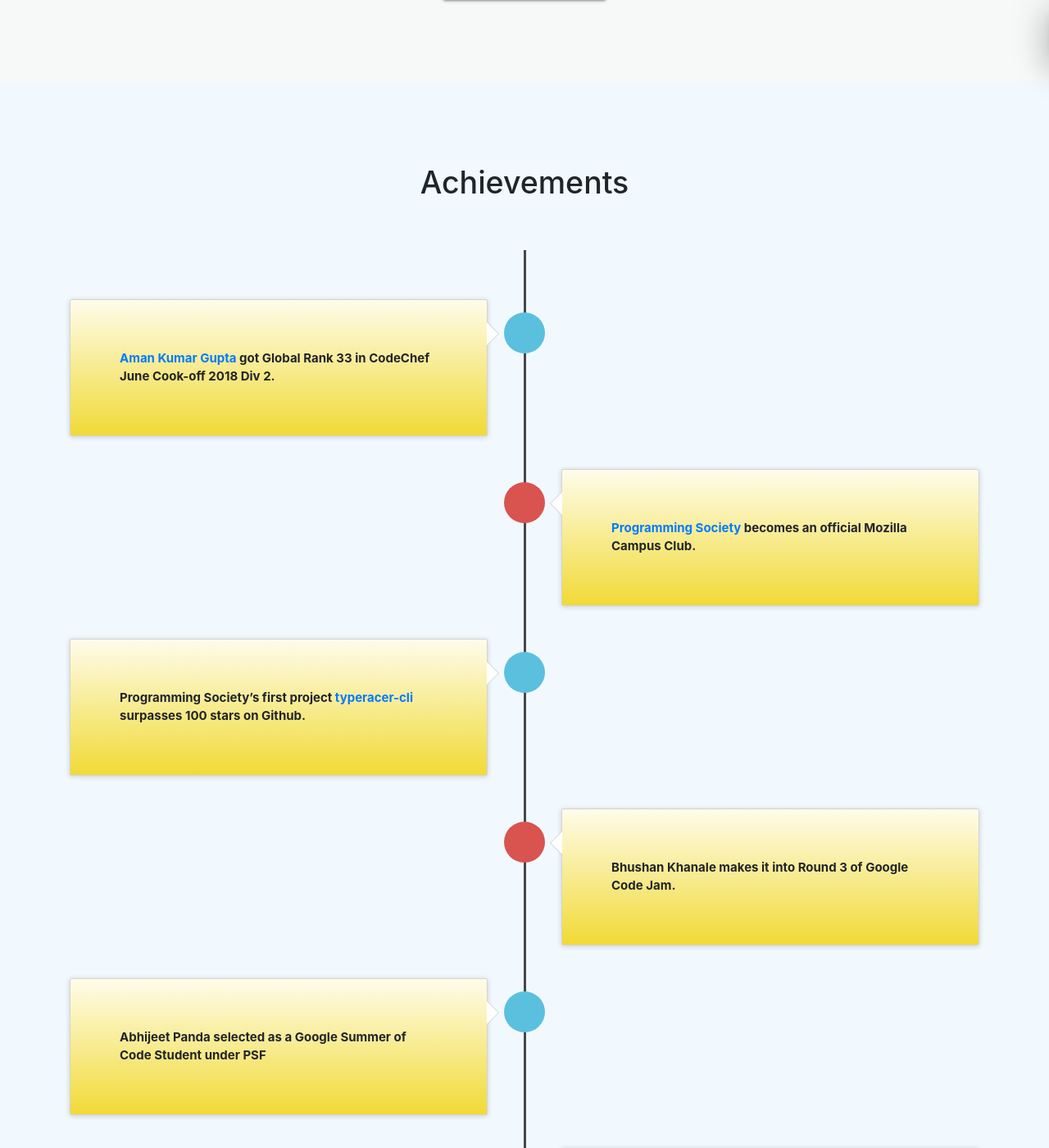
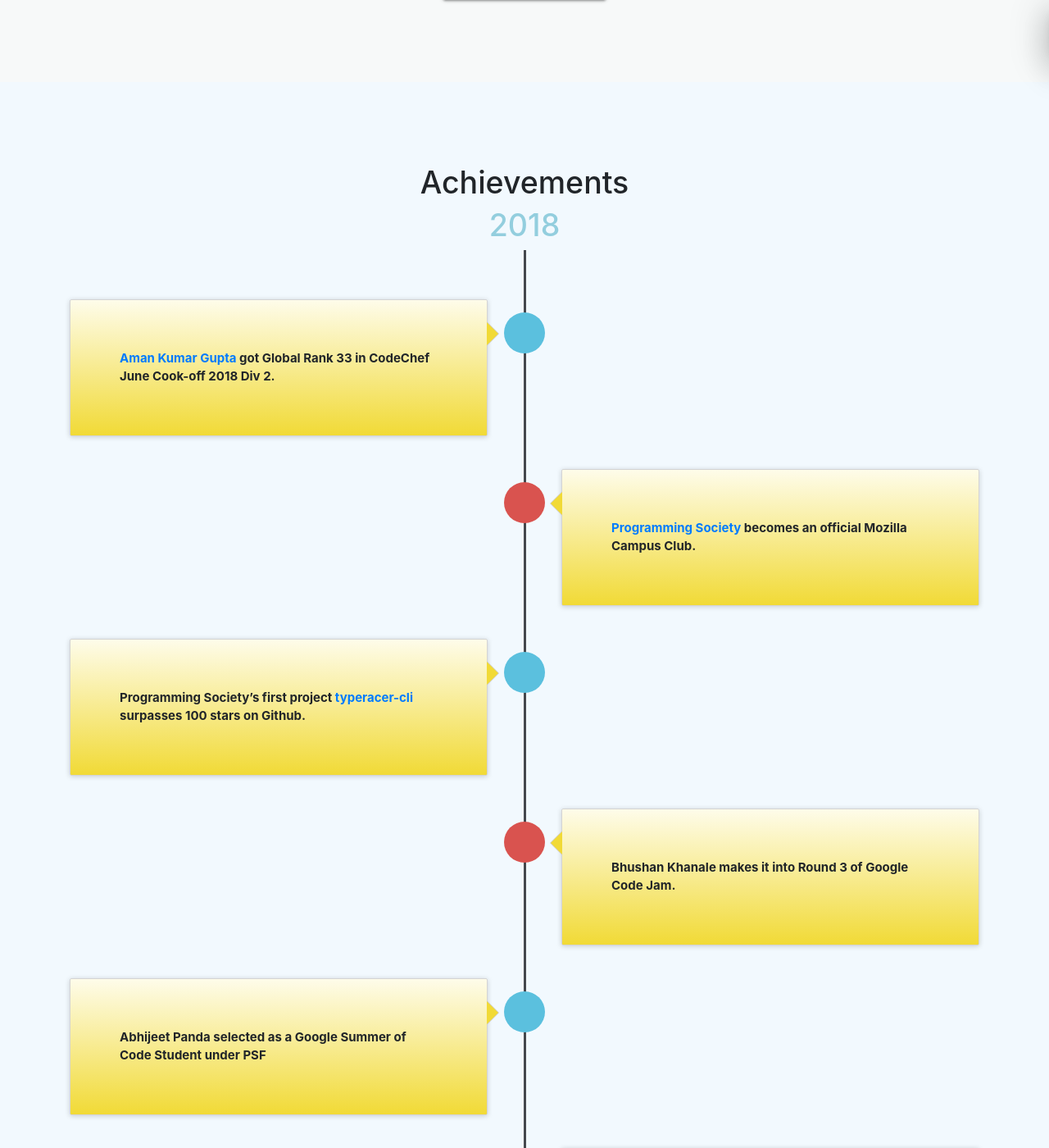
Before and after one commit to p-society/p-society.github.io, a Jekyll site: the page built from index.html, in a window 1280 px wide and 1400 px high, scrolled down 2455 px. Shown: the whole window at 82% size. Built offline with Jekyll 4.4.1, drawn with Linux system fonts in a browser that asks for light colours; nearby versions of some CDN libraries; emoji names are drawn with the system emoji font.

Commit message:
color fix

```diff
--- a/_includes/achievement.html
+++ b/_includes/achievement.html
@@ -1,5 +1,5 @@
 <div class="text-center">
-  <h1 style="color: #f2f9fe">
+  <h1 style="color: #93cede">
     {{app.title}}
   </h1>
 </div>
--- a/assets/css/achievements.css
+++ b/assets/css/achievements.css
@@ -78,7 +78,6 @@
   border-right: 0 solid #ccc;
   border-bottom: 15px solid transparent;
   content: " ";
-
 }
 .timeline > li > .timeline-panel:after {
   position: absolute;
@@ -86,8 +85,8 @@
   right: -14px;
   display: inline-block;
   border-top: 14px solid transparent;
-  border-left: 14px solid #fff;
-  border-right: 0 solid #fff;
+  border-left: 14px solid #f1da36;
+  border-right: 0 solid #f1da36;
   border-bottom: 14px solid transparent;
   content: " ";
 }
```
